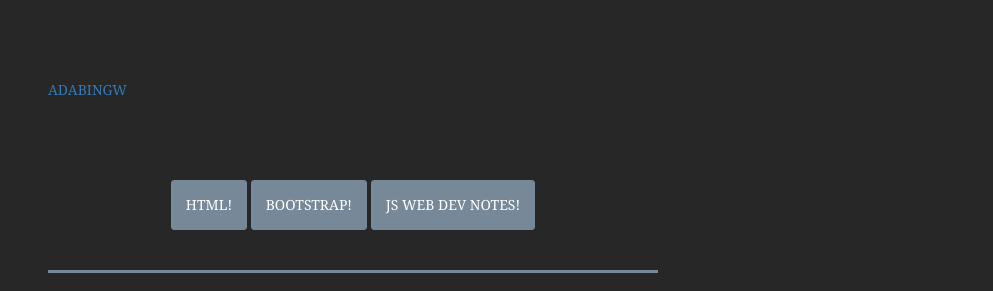
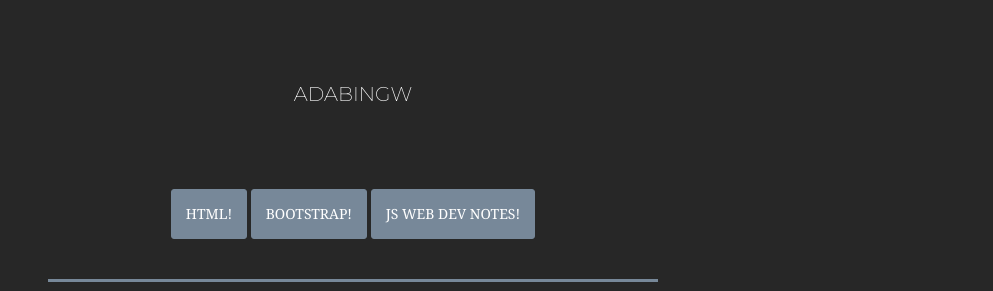
Before and after one commit to adabingw/css-notes, a plain HTML site: page index.html in a window 1280 px wide. Shown: the top 291 px of the page, without its empty margins (287-1280 px from the left). Drawn offline with nearby package versions, Linux system fonts and the light colour scheme; a web font is replaced by a local one.

Commit message:
Update style.css

```diff
--- a/style.css
+++ b/style.css
@@ -8,6 +8,22 @@
   margin-left: 150px;
   margin-right: 150px;
 } */
+
+#home-button {
+  text-align: center;
+}
+
+#home-button a {
+  color: white;
+  font-family: 'Montserrat', sans-serif;
+  text-align: center;
+  font-size: 20px;
+}
+
+#home-button a:hover {
+  font-weight: bold;
+  text-decoration: none;
+}
 
 .final {
   border-top: 3px solid white;
```
